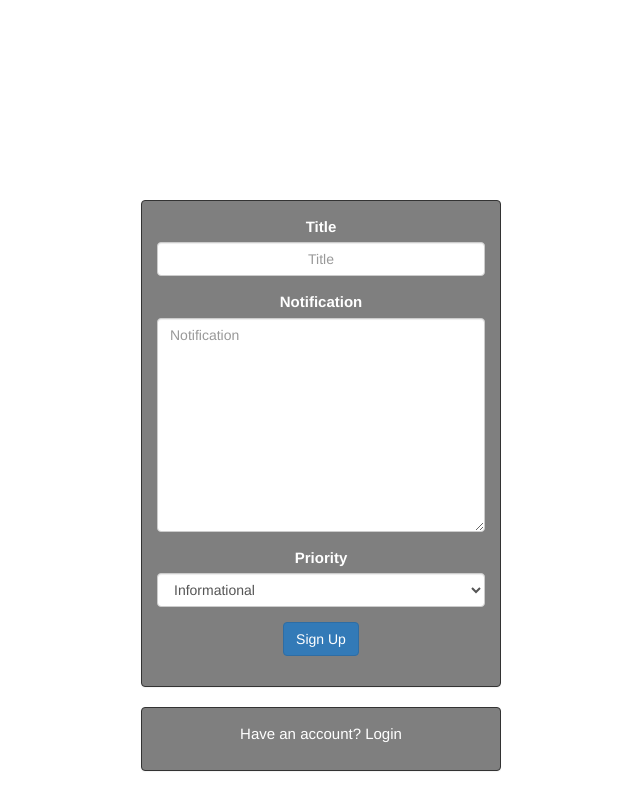
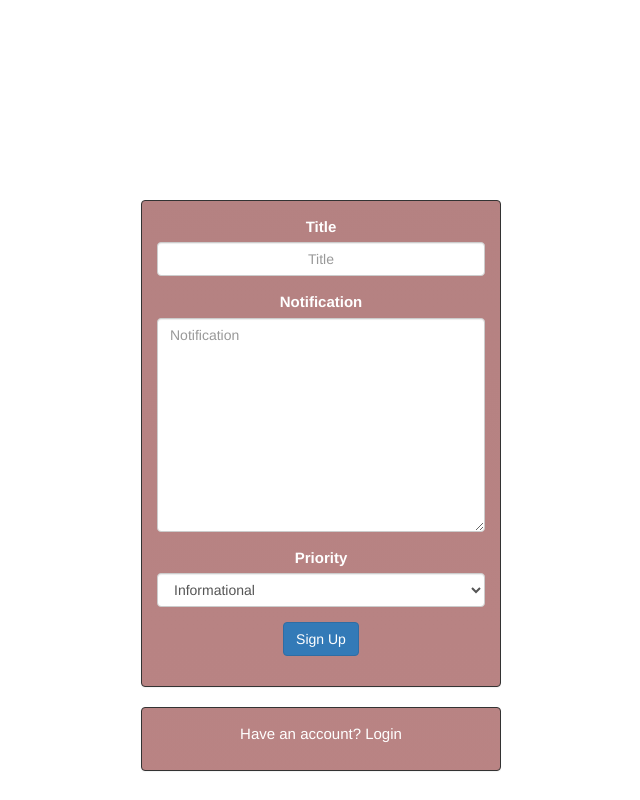
Before and after one commit to ange123ux/neighbourhood, a Django app: template hood/templates/registration/registration_form.html in a window 1280 px wide. Shown: the whole page, without its empty margins (319-959 px from the left). Run offline with Django 3.2, Linux system fonts and the light colour scheme; the template is opened without the code that fills it: values that come from a table or form of the project are taken from there, others are empty; some libraries are stand-ins or nearby versions.

Commit message:
Fixed errors

```diff
--- a/hood/templates/registration/registration_form.html
+++ b/hood/templates/registration/registration_form.html
@@ -45,7 +45,7 @@
 
 <style>
 .panel{
-  background: linear-gradient( rgba(0, 0, 0, 0.5), rgba(0, 0, 0, 0.5) )fixed;
+  background: linear-gradient( rgba(104, 4, 4, 0.5), rgba(116, 9, 9, 0.5) )fixed;
 }
 p, label,a, .help-block{
   color:white;
```
